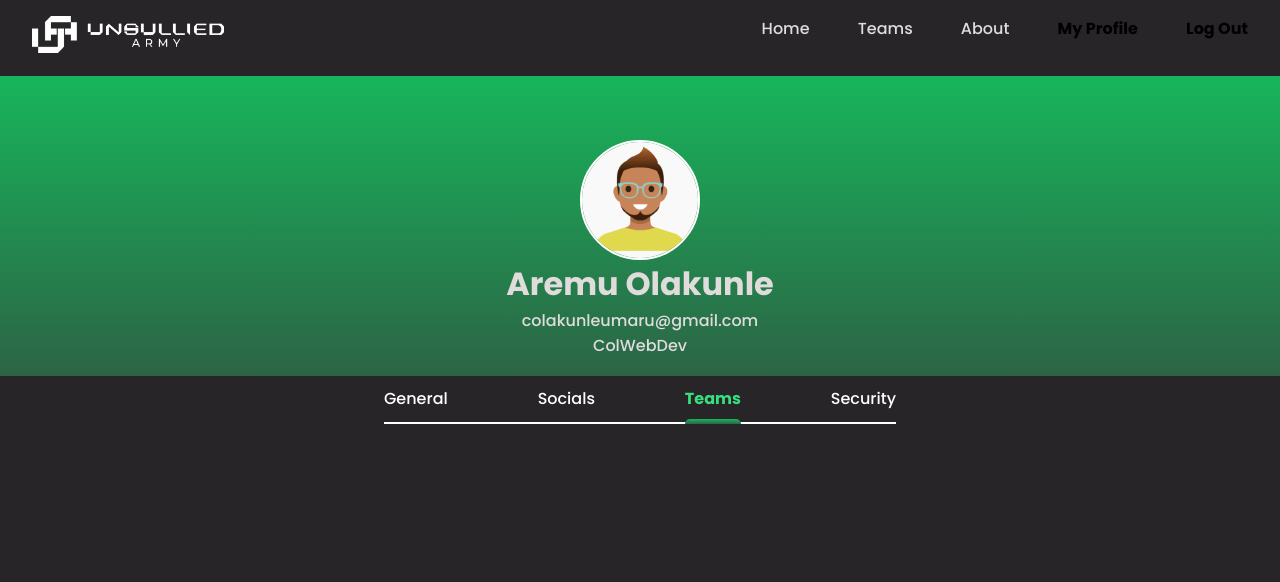
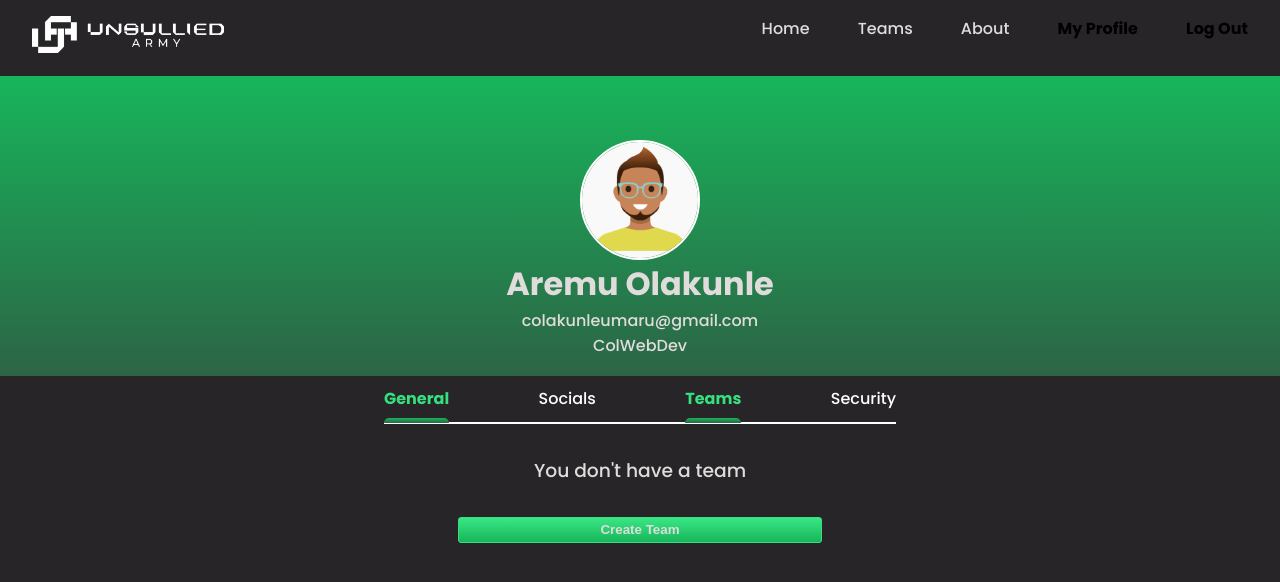
Before and after one commit to ColTheDeveloper/unsullied-army, a React (Create React App) app in the folder client/: page /profile/id/team in a window 1280 px wide. Shown: the top 582 px of the page. Built offline with nearby package versions, Linux system fonts and the light colour scheme.

Commit message:
created a profileTeam.jsx subpage

```diff
--- a/client/src/App.js
+++ b/client/src/App.js
@@ -29,7 +29,7 @@ function App() {
             <Route path="about" element={<h1>About</h1>} />
             <Route path='register' element={<Register />} />
             <Route path='*' element={<h1>Error</h1>} />
-            <Route path='profile/id' element={<Profile />} >
+            <Route path='/profile/id' element={<Profile />} >
               <Route index element={<EditProfile />} />
               <Route path='security' element={<Security />} />
               <Route path='social' element={<ProfileSocial />} />
--- a/client/src/Pages/Profile/Profile.css
+++ b/client/src/Pages/Profile/Profile.css
@@ -44,7 +44,7 @@
     content: " ";
     width: 100%;
     left: 0%;
-    bottom: -50%;
+    top: 2rem;
     height: .3rem;
     border-radius: 5px 5px 0 0;
     background: var(--gradient-background-color-2-0);
--- a/client/src/Pages/Profile/Profile.jsx
+++ b/client/src/Pages/Profile/Profile.jsx
@@ -12,7 +12,7 @@ const Profile=()=>{
                 <span>ColWebDev</span>
             </div>
             <div>
-                <NavLink to="/profile/id/">General</NavLink>
+                <NavLink to="/profile/id">General</NavLink>
                 <NavLink to="social">Socials</NavLink>
                 <NavLink to="team">Teams</NavLink>
                 <NavLink to="security">Security</NavLink>
--- a/client/src/Subpages/ProfileTeam/ProfileTeam.css
+++ b/client/src/Subpages/ProfileTeam/ProfileTeam.css
@@ -0,0 +1,10 @@
+.no-team{
+    display: flex;
+    align-items: center;
+    flex-direction: column;
+    gap: 2rem;
+    padding: 2rem;
+}
+.no-team>button{
+    width: 30%;
+}
--- a/client/src/Subpages/ProfileTeam/ProfileTeam.jsx
+++ b/client/src/Subpages/ProfileTeam/ProfileTeam.jsx
@@ -1,10 +1,25 @@
 import "./ProfileTeam.css"
 
 const ProfileTeam=()=>{
-    return(
-        <div>
+    const user={
+        name:"Aremu Olakunle",
+        team:""
 
-        </div>
-    )
+    }
+    if(user.team===""){
+        return(
+            <div className="no-team">
+                <h3>You don't have a team</h3>
+                <button className="btn">Create Team</button>
+            </div>
+        )
+    }else{
+        return(
+            <div>
+
+            </div>
+        )
+    }
+
 }
 export default ProfileTeam;
```
